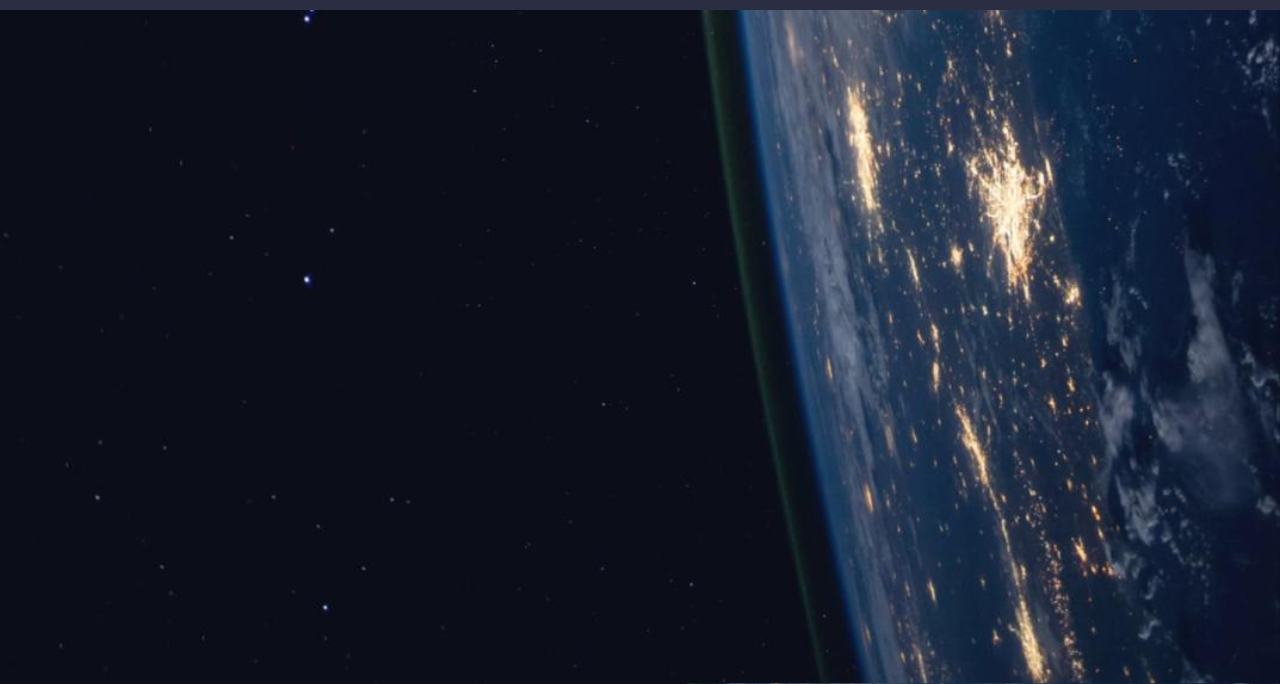
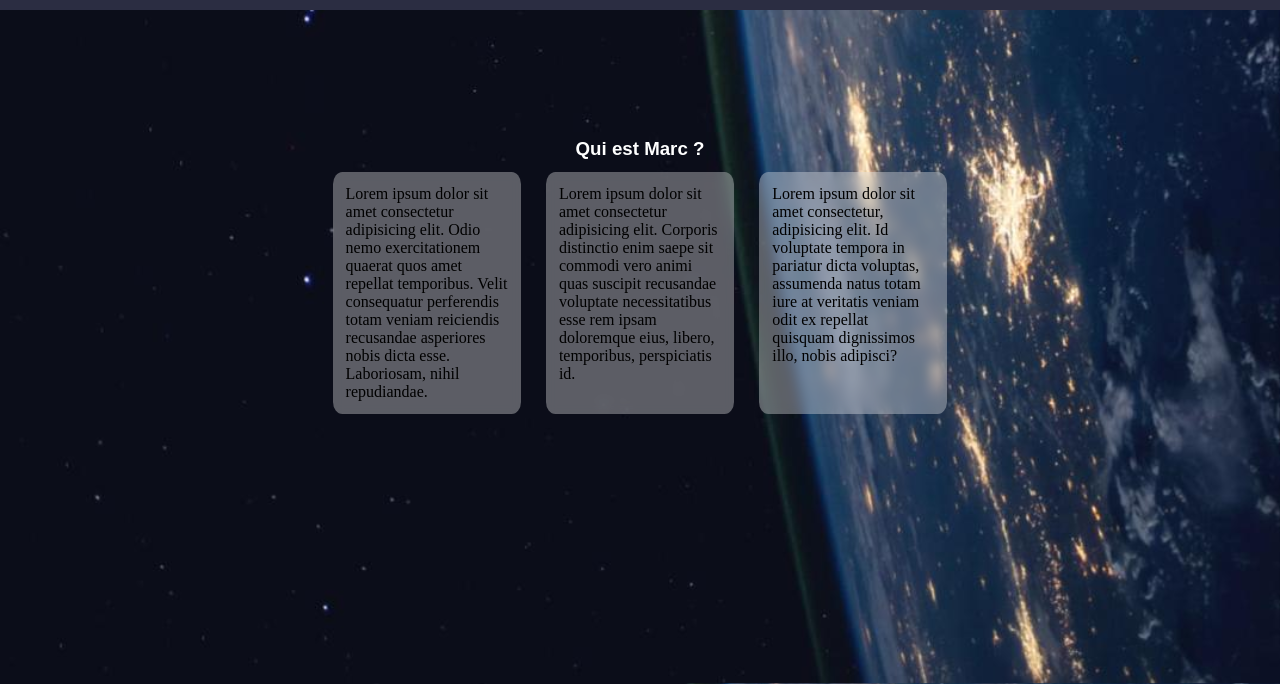
Before and after one commit to C00MAR/site_groupe, a plain HTML site: page enzo.html in a window 1280 px wide. Shown: the part 116-800 px from the top of the page. Drawn offline with Linux system fonts and the light colour scheme; a web font is replaced by a local one.

Commit message:
:construction: qui est marc ?

```diff
--- a/enzo.html
+++ b/enzo.html
@@ -19,5 +19,13 @@
             </ul>
         </nav>
     </header>
+    <main>
+        <h3>Qui est Marc ?</h3>
+        <div class="globalBox">
+            <div class="box"><p>Lorem ipsum dolor sit amet consectetur adipisicing elit. Odio nemo exercitationem quaerat quos amet repellat temporibus. Velit consequatur perferendis totam veniam reiciendis recusandae asperiores nobis dicta esse. Laboriosam, nihil repudiandae.</p></div>
+            <div class="box"><p>Lorem ipsum dolor sit amet consectetur adipisicing elit. Corporis distinctio enim saepe sit commodi vero animi quas suscipit recusandae voluptate necessitatibus esse rem ipsam doloremque eius, libero, temporibus, perspiciatis id.</p></div>
+            <div class="box"><p>Lorem ipsum dolor sit amet consectetur, adipisicing elit. Id voluptate tempora in pariatur dicta voluptas, assumenda natus totam iure at veritatis veniam odit ex repellat quisquam dignissimos illo, nobis adipisci?</p></div>
+        </div>
+    </main>
 </body>
 </html>
--- a/style.css
+++ b/style.css
@@ -49,12 +49,19 @@ header h1{
 
 main{
     display: flex;
+    flex-direction: column;
+    flex-wrap: wrap;
+    align-items: center;
     justify-content: center;
     padding-top: 10%;
 }
+
+main h3{
+    color: white;
+    justify-content: center;
+}
 .globalBox{
     display: flex;
-    flex-wrap: wrap;
     justify-content: center;
     width: 50%;
 }
```
